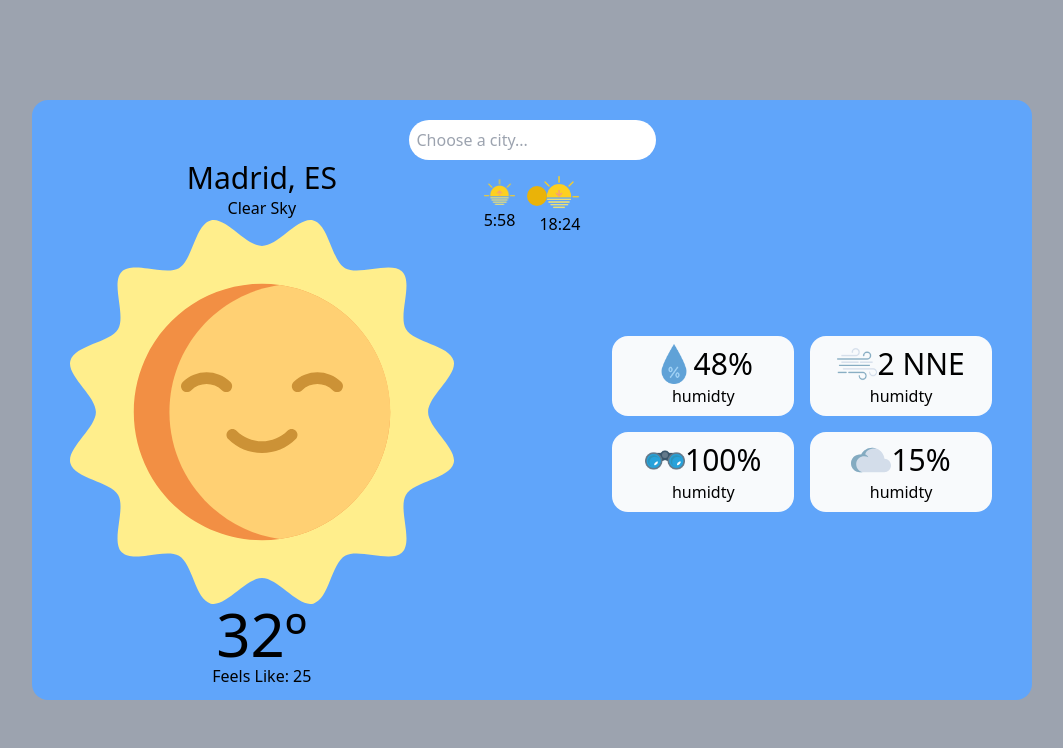
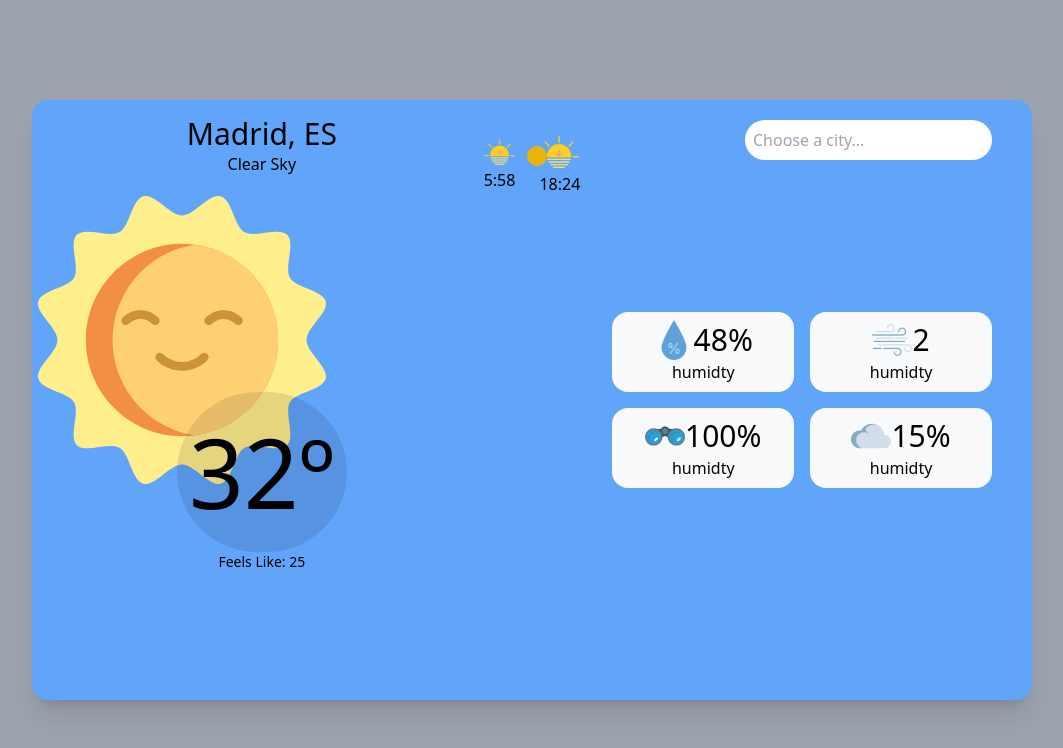
Before and after one commit to minezzig/weather, a Next.js app: page / in a window 1280 px wide. Shown: the top 748 px of the page, without its empty margins (108-1171 px from the left). Built offline with nearby package versions, Linux system fonts and the light colour scheme.

Commit message:
offset temp with image

```diff
--- a/app/components/Display.jsx
+++ b/app/components/Display.jsx
@@ -17,14 +17,16 @@ export default function Display({ data }) {
           {/* {data.name}, {data.sys.country} */}
         </div>
         <div>Clear Sky</div>
-        <div className="w-52 md:w-96">
-          <img src="/images/01d.svg" alt="pic" />
+        <div className="m-5 w-52 -translate-x-20 md:w-72">
+          <img src="/images/01d.svg" alt="weather" />
         </div>
-        <div className="text-6xl">
-          32º
+        <div className="flex -translate-y-28 flex-col items-center justify-center">
+          <div className="rounded-full bg-black bg-opacity-10 px-3 py-5 text-8xl leading-tight">
+            32º
+          </div>
           {/* {data.main.temp.toFixed()}ºC*/}
+          <div className="text-sm">Feels Like: 25</div>
         </div>
-        <div>Feels Like: 25</div>
       </div>
       <div>
         <Sunrise />
--- a/app/components/Search.jsx
+++ b/app/components/Search.jsx
@@ -20,7 +20,7 @@ export default function Search({ setWeatherData, setLoading, setError }) {
   };
 
   return (
-    <div>
+    <div className="w-full flex justify-end md:absolute mr-20">
       <input
         type="text"
         name="search"
@@ -28,7 +28,7 @@ export default function Search({ setWeatherData, setLoading, setError }) {
         placeholder="Choose a city..."
         onChange={(e) => setInput(e.target.value)}
         onKeyDown={(e) => e.key === "Enter" && fetchData()}
-        className="rounded-3xl p-2 w-full"
+        className="rounded-3xl p-2"
       />
     </div>
   );
--- a/app/components/Stats.jsx
+++ b/app/components/Stats.jsx
@@ -3,7 +3,6 @@ import React from "react";
 export default function Stats() {
   return (
     <div className="Container display grid w-full grid-cols-2 gap-4 p-5">
-
       <div className="flex flex-col content-center items-center justify-center rounded-2xl bg-slate-50 p-2">
         <div className="flex items-center">
           <div>
@@ -19,7 +18,7 @@ export default function Stats() {
           <div>
             <img className="w-20 md:w-10" src="/images/wind.png" />
           </div>
-          <span className="text-3xl">2 NNE</span>
+          <span className="text-3xl">2</span>
         </div>
         <div>humidty</div>
       </div>
@@ -43,7 +42,6 @@ export default function Stats() {
         </div>
         <div>humidty</div>
       </div>
-
     </div>
   );
 }
--- a/app/page.js
+++ b/app/page.js
@@ -12,14 +12,14 @@ export default function Home() {
 
   return (
     <main className="m-0 flex h-dvh w-full justify-center bg-gray-400 items-center">
-      <div className="flex w-full h-dvh md:max-w-[1000px] md:h-[600px] flex-col items-center bg-blue-400 p-5 md:rounded-2xl">
-        <div>
+      <div className="flex w-full h-dvh md:max-w-[1000px] md:h-[600px] flex-col items-center bg-blue-400 p-5 md:rounded-2xl shadow-xl relative">
+
           <Search
             setWeatherData={setWeatherData}
             setLoading={setLoading}
             setError={setError}
           />
-        </div>
+
         {/* {loading ? (
             <Loading />
           ) : (
```
